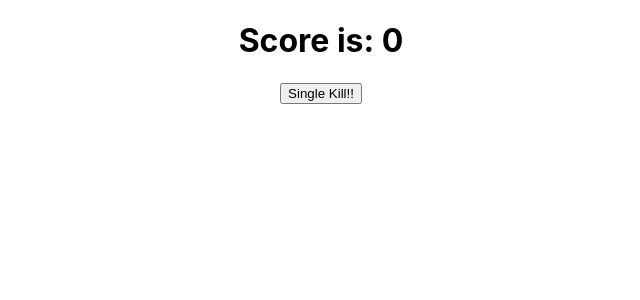
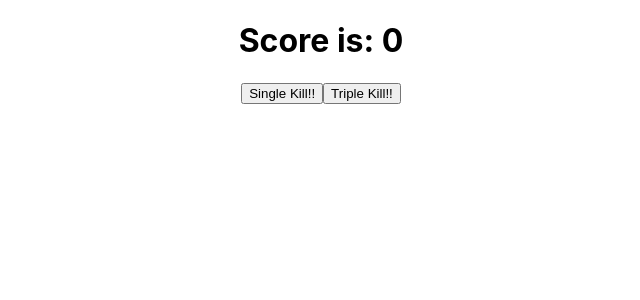
Before and after one commit to rohansethi1999430/Score_keeper, a React (Create React App) app: page / in a window 1280 px wide. Shown: the top 300 px of the page, without its empty margins (319-959 px from the left). Built offline with nearby package versions, Linux system fonts and the light colour scheme.

Commit message:
using setState as a callback function

```diff
--- a/src/Score_keeper.js
+++ b/src/Score_keeper.js
@@ -5,9 +5,27 @@ class Score_keeper extends Component {
         super(props);
         this.state = { score: 0 }
         this.singleKill = this.singleKill.bind(this);
+        this.tripleKill = this.tripleKill.bind(this);
     }
     singleKill() {
         this.setState({ score: this.state.score + 1 })
+    }
+    // tripleKill() {
+    //     this.setState({ score: this.state.score + 1 })
+    //     this.setState({ score: this.state.score + 1 })
+    //     this.setState({ score: this.state.score + 1 })
+    // }
+
+    tripleKill() {
+        this.setState(st => {
+            return { score: st.score + 1 }
+        })
+        this.setState(st => {
+            return { score: st.score + 1 }
+        })
+        this.setState(st => {
+            return { score: st.score + 1 }
+        })
     }
     render() {
         return (
@@ -15,7 +33,8 @@ class Score_keeper extends Component {
                 <h1>
                     Score is: {this.state.score}
                 </h1>
-                <button>Single Kill!!</button>
+                <button onClick={this.singleKill}>Single Kill!!</button>
+                <button onClick={this.tripleKill}>Triple Kill!!</button>
             </div>
         )
     }
```
